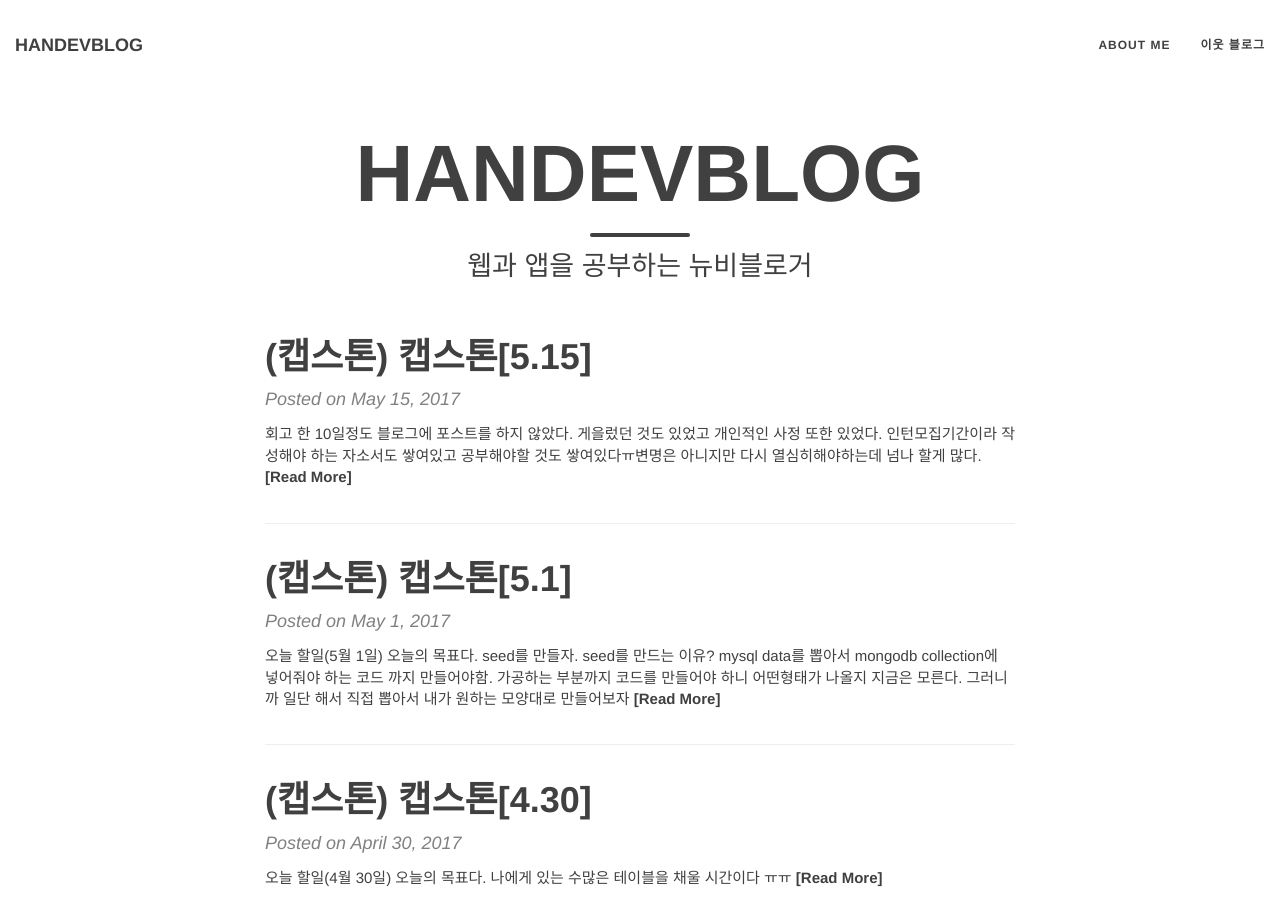
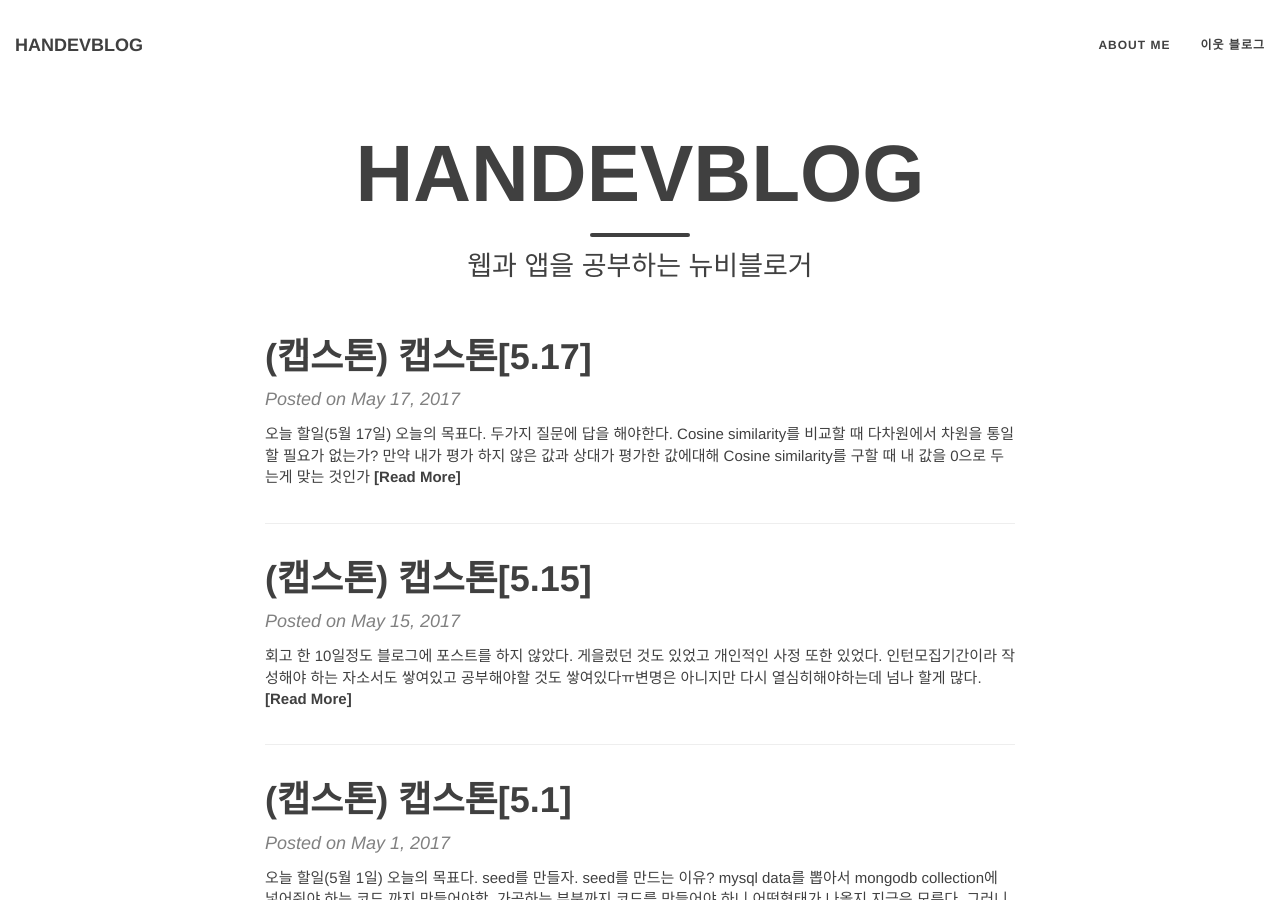
Before and after one commit to hanjungv/hanjungv.github.io, a Jekyll site: the page built from index.html, in a window 1280 px wide and 900 px high. Built offline with Jekyll 4.4.1, drawn with Linux system fonts in a browser that asks for light colours; nearby versions of some CDN libraries; the list of posts is cut into pages by our own code; part of the change alters nothing that is shown.

````diff
--- a/_includes/google_analytics.html
+++ b/_includes/google_analytics.html
@@ -10,3 +10,27 @@
 	</script>
 	<!-- End Google Analytics -->
 {% endif %}
+<script>
+  window.channelPluginSettings = {
+    "plugin_id": "981c417d-6b26-42d6-a2d4-459980c16cfe"
+  };
+  (function() {
+    var node = document.createElement('div');
+    node.id = 'ch-plugin';
+    document.body.appendChild(node);
+    var async_load = function() {
+      var s = document.createElement('script');
+      s.type = 'text/javascript';
+      s.async = true;
+      s.src = '//cdn.channel.io/plugin/ch-plugin-web.js';
+      s.charset = 'UTF-8';
+      var x = document.getElementsByTagName('script')[0];
+      x.parentNode.insertBefore(s, x);
+    };
+    if (window.attachEvent) {
+      window.attachEvent('onload', async_load);
+    } else {
+      window.addEventListener('load', async_load, false);
+    }
+  })();
+</script>
--- /dev/null
+++ b/_posts/2017-05/17/2017-05-17-1_capstone_system8.markdown
@@ -0,0 +1,40 @@
+---
+
+layout: post
+title: "(캡스톤) 캡스톤[5.17]"
+category: PYTHON
+
+---
+
+### 오늘 할일(5월 17일)
+> 오늘의 목표다. 두가지 질문에 답을 해야한다.
+* Cosine similarity를 비교할 때 다차원에서 차원을 통일할 필요가 없는가?
+* 만약 내가 평가 하지 않은 값과 상대가 평가한 값에대해 Cosine similarity를 구할 때 내 값을 0으로 두는게 맞는 것인가
+
+2. 만약 내가 평가 하지 않은 값과 상대가 평가한 값에대해 Cosine similarity를 구할 때 내 값을 0으로 두는게 맞는 것인가?
+> A라는 사람이 a - 2.0 / b - 3.0 을 주었다. B라는 사람은 c - 2.0 / a - 3.0 을 주었다. 이때 Cosine similarity를 구할때 A사람이 c에 0점, B사람이 b에 0점을 주고 계산하는 것이 맞는것일까?
+
+* 사실 이 고민은 이전에 Datamining 자료를 볼 때 공부했던 부분이다.[http://guidetodatamining.com/assets/guideChapters/DataMining-ch2.pdf](http://guidetodatamining.com/assets/guideChapters/DataMining-ch2.pdf)의 41페이지를 보면 이와 같은 고민을 한다.
+* 수업시간에 내가 그냥 잘못알아서 잘못 대답한 것이었다. 0이 들어간 값은 cosine similarity를 구할 때 자동으로 걸러준다.
+* 이 0으로 해줄 때 문제가 생기는 것은 Distance 형태의 similarity를 구해줄 때 문제가 된다. 하 대답을 잘못했다.
+
+```python
+def get_cosine_similarity(rating1, rating2):
+    x = 0
+    y = 0
+    xy = 0
+    for key in rating1:
+        x += rating1[key] * rating1[key]
+        if key in rating2:
+            xy += rating2[key] * rating1[key]   # key가 하나라도 0이라면 반영이 안될 것.
+    for key in rating2:
+        y += rating2[key] * rating2[key]
+    similarity = xy / (sqrt(x) * sqrt(y))
+    return similarity
+```
+
+1. Cosine similarity를 구할 때 다차원에서 dimension을 통일할 필요가 있는가?
+* 먼저 생각 해 볼만한것은 만약 통일을 시킨다고 했을 때다. 가장 많은 평가를 한 dimension으로 통일을 한다 치면 결국엔 0과 0을 계산하는 꼴이 된다.(의미가 없지)
+* 그렇다면 가장 낮은 차원으로 낮춘다고 보자.
+
+<br/><br/>
````
